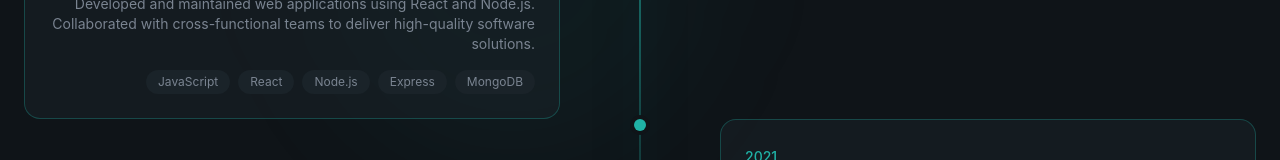
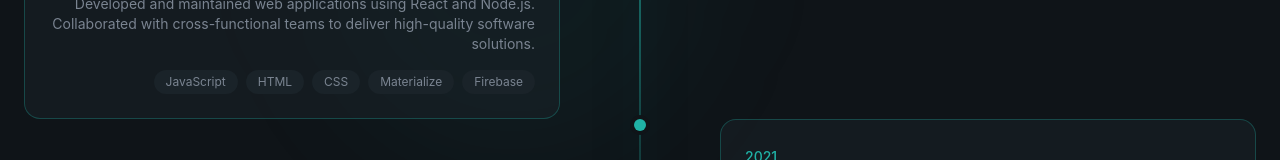
Before and after one commit to cokorie/dev-portfolio, a React (Vite) app: page / in a window 1280 px wide. Shown: the part 2968-3128 px from the top of the page. Built offline with nearby package versions, Linux system fonts and the light colour scheme.

Commit message:
update devhouse tech skills

```diff
--- a/src/sections/Experience.jsx
+++ b/src/sections/Experience.jsx
@@ -4,7 +4,7 @@ const experiences = [
         role: "Full Stack Developer",
         company: "DevHouse",
         description: "Developed and maintained web applications using React and Node.js. Collaborated with cross-functional teams to deliver high-quality software solutions.",
-        technologies: ["JavaScript", "React", "Node.js", "Express", "MongoDB"],
+        technologies: ["JavaScript", "HTML", "CSS", "Materialize", "Firebase"],
         current: false,
     },
     {
```
